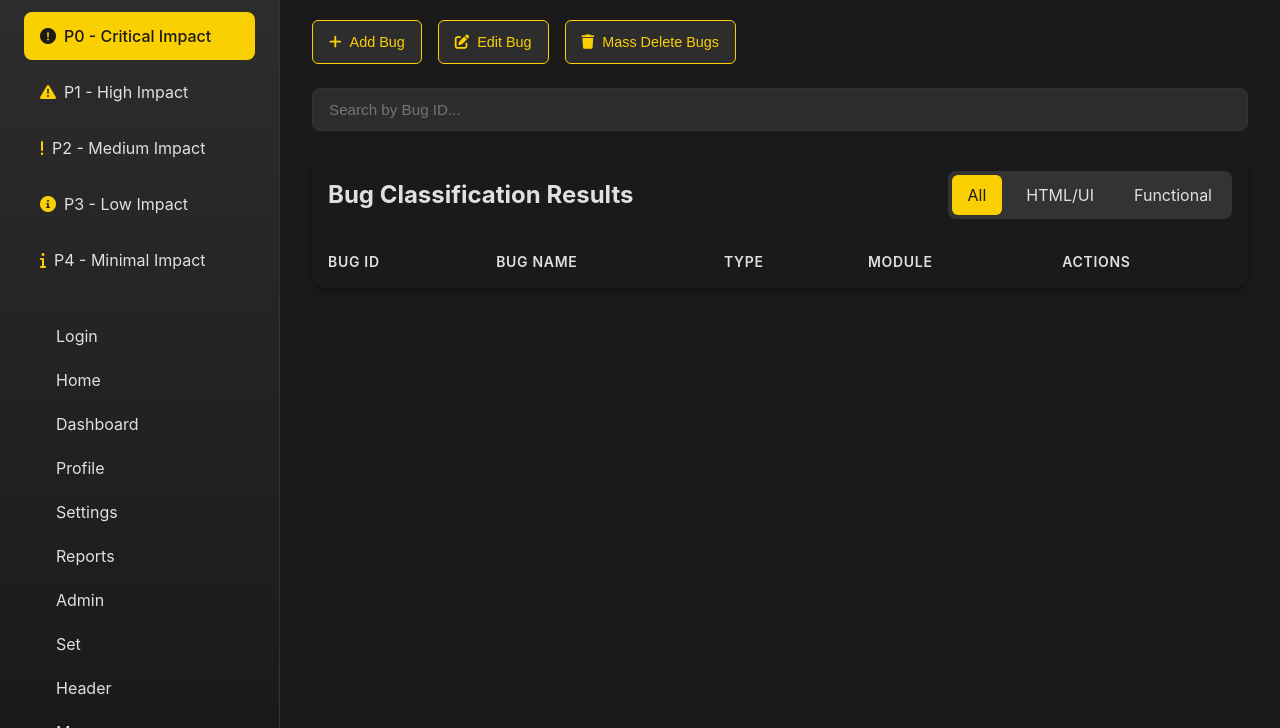
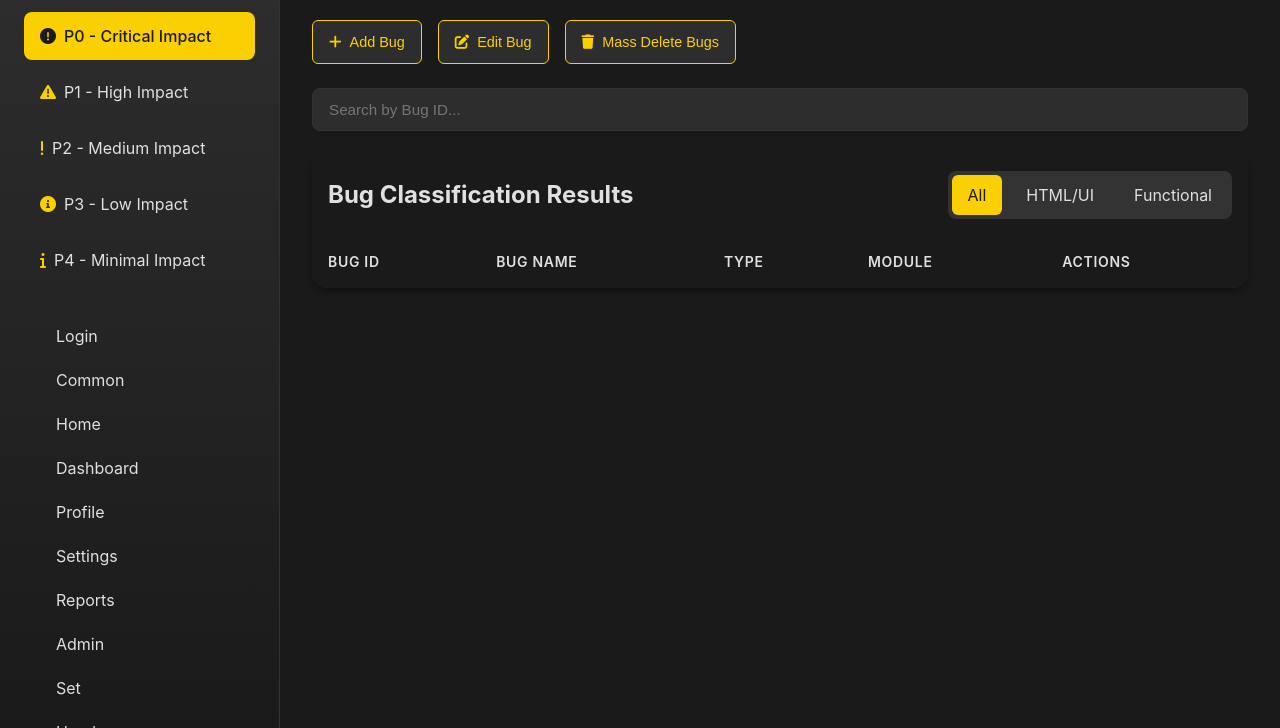
Before and after one commit to ComAbhiram/Bugpcnew, a plain HTML site: page index.html in a window 1280 px wide. Shown: the part 72-800 px from the top of the page. Drawn offline with Linux system fonts and the light colour scheme; no server answers.

Commit message:
Update index.html

```diff
--- a/index.html
+++ b/index.html
@@ -1138,6 +1138,7 @@
             </div>
             <div class="modules-menu">
                 <div class="module-item" data-module="Login">Login</div>
+                <div class="module-item" data-module="Common">Common</div>
                 <div class="module-item" data-module="Home">Home</div>
                 <div class="module-item" data-module="Dashboard">Dashboard</div>
                 <div class="module-item" data-module="Profile">Profile</div>
```
